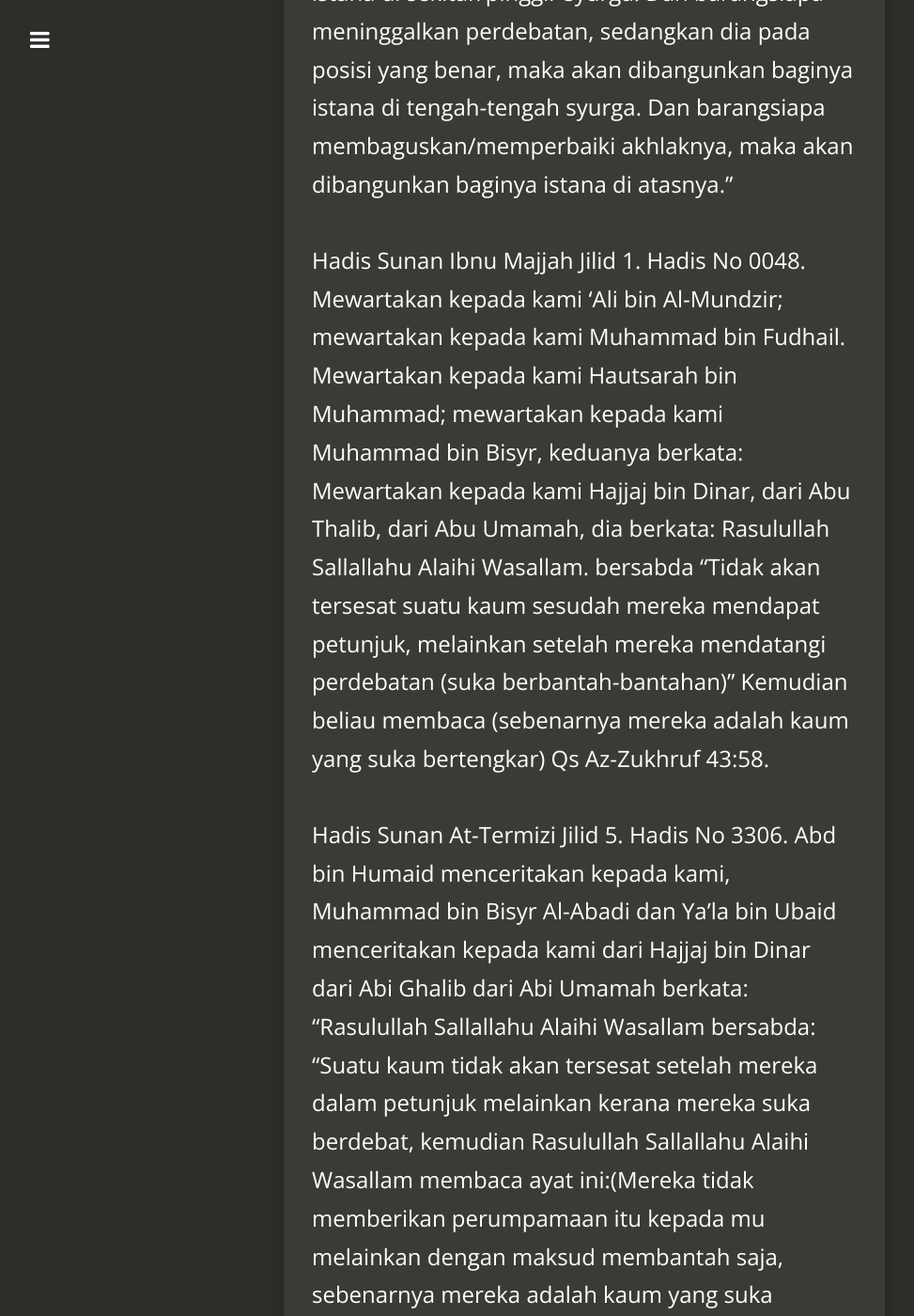
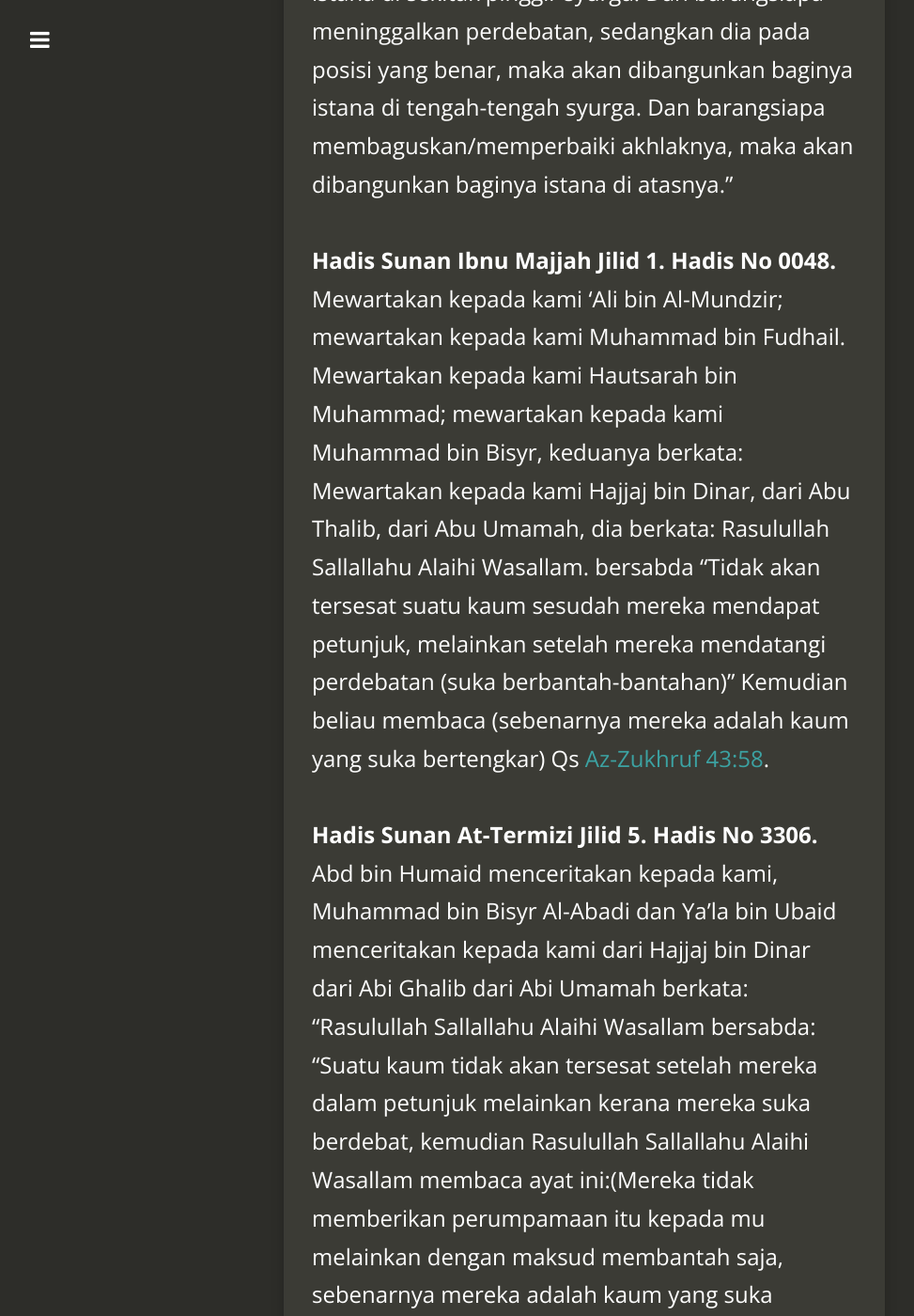
Before and after one commit to kedamaian/swsyafiq, a Jekyll site: the page built from _posts/2016-10-26-elak-berdebat.md, in a window 1280 px wide and 1400 px high, scrolled down 1032 px. Shown: the whole window at 94% size, without its empty margins (18-991 px from the left). Built offline with Jekyll 4.4.1, drawn with Linux system fonts in a browser that asks for light colours; nearby versions of some CDN libraries; comment, search, counter and statistics services are not loaded; some of the changed lines change nothing that is shown; some of the changed text lies outside the part shown.

Commit message:
Update 2016-10-26-elak-berdebat.md

```diff
--- a/_posts/2016-10-26-elak-berdebat.md
+++ b/_posts/2016-10-26-elak-berdebat.md
@@ -8,11 +8,11 @@ categories:
 ---
 "Aku menjamin dengan sebuah istana yang terdapat di tepi syurga bagi orang yang meninggalkan perdebatan/berbantah-bantah walaupun dia benar, aku menjamin dengan sebuah istana yang terdapat di tengah syurga bagi orang yang meninggalkan dusta walaupun bergurau, dan aku menjamin dengan sebuah istana yang tertinggi bagi orang yang membaguskan akhlaknya" [HR. Abu Dawud]
 
-Hadis Sunan Ibnu Majjah Jilid 1. Hadis No. 0051.
+**Hadis Sunan Ibnu Majjah Jilid 1. Hadis No. 0051.**
 Mewartakan kepada kami 'Abdurrahman bin 'Ibrahim Ad Dimasyqiy dan Harun bin Ishaq, keduanya berkata: Mewartakan kepada Ibnu Abu Fudaik, dari Salamah bin Wardan dari Anas bin Malik, dia berkata: Rasulullah Sallallahu Alaihi Wasallam. bersabda: "Barangsiapa yang meninggalkan berkata dusta, sedang dia dalam posisi bersalah, maka akan dibangunkan baginya istana di sekitar/pinggir syurga. Dan barangsiapa meninggalkan perdebatan, sedangkan dia pada posisi yang benar, maka akan dibangunkan baginya istana di tengah-tengah syurga. Dan barangsiapa membaguskan/memperbaiki akhlaknya, maka akan dibangunkan baginya istana di atasnya."
 
-Hadis Sunan Ibnu Majjah Jilid 1. Hadis No 0048.
-Mewartakan kepada kami 'Ali bin Al-Mundzir; mewartakan kepada kami Muhammad bin Fudhail. Mewartakan kepada kami Hautsarah bin Muhammad; mewartakan kepada kami Muhammad bin Bisyr, keduanya berkata: Mewartakan kepada kami Hajjaj bin Dinar, dari Abu Thalib, dari Abu Umamah, dia berkata: Rasulullah Sallallahu Alaihi Wasallam. bersabda "Tidak akan tersesat suatu kaum sesudah mereka mendapat petunjuk, melainkan setelah mereka mendatangi perdebatan (suka berbantah-bantahan)" Kemudian beliau membaca (sebenarnya mereka adalah kaum yang suka bertengkar) Qs Az-Zukhruf 43:58.
+**Hadis Sunan Ibnu Majjah Jilid 1. Hadis No 0048.**
+Mewartakan kepada kami 'Ali bin Al-Mundzir; mewartakan kepada kami Muhammad bin Fudhail. Mewartakan kepada kami Hautsarah bin Muhammad; mewartakan kepada kami Muhammad bin Bisyr, keduanya berkata: Mewartakan kepada kami Hajjaj bin Dinar, dari Abu Thalib, dari Abu Umamah, dia berkata: Rasulullah Sallallahu Alaihi Wasallam. bersabda "Tidak akan tersesat suatu kaum sesudah mereka mendapat petunjuk, melainkan setelah mereka mendatangi perdebatan (suka berbantah-bantahan)" Kemudian beliau membaca (sebenarnya mereka adalah kaum yang suka bertengkar) Qs [Az-Zukhruf 43:58](https://risalahmuslim.id/quran/az-zukhruf/43-58/).
 
-Hadis Sunan At-Termizi Jilid 5. Hadis No 3306.
-Abd bin Humaid menceritakan kepada kami, Muhammad bin Bisyr Al-Abadi dan Ya'la bin Ubaid menceritakan kepada kami dari Hajjaj bin Dinar dari Abi Ghalib dari Abi Umamah berkata: "Rasulullah Sallallahu Alaihi Wasallam bersabda: "Suatu kaum tidak akan tersesat setelah mereka dalam petunjuk melainkan kerana mereka suka berdebat, kemudian Rasulullah Sallallahu Alaihi Wasallam membaca ayat ini:(Mereka tidak memberikan perumpamaan itu kepada mu melainkan dengan maksud membantah saja, sebenarnya mereka adalah kaum yang suka bertengkar). Az Zukhruf.38. Hadis ini adalah hadis hasan sahih kami mengetahuinya hanya dari hadisnya Hajjaj bin Dinar, adapun Hajjaj adalah orang yang dapat dipercayai dan mendekati hadis sahih dan Abu Ghalib namanya adalah Hazawwar.
+**Hadis Sunan At-Termizi Jilid 5. Hadis No 3306.**
+Abd bin Humaid menceritakan kepada kami, Muhammad bin Bisyr Al-Abadi dan Ya'la bin Ubaid menceritakan kepada kami dari Hajjaj bin Dinar dari Abi Ghalib dari Abi Umamah berkata: "Rasulullah Sallallahu Alaihi Wasallam bersabda: "Suatu kaum tidak akan tersesat setelah mereka dalam petunjuk melainkan kerana mereka suka berdebat, kemudian Rasulullah Sallallahu Alaihi Wasallam membaca ayat ini:(Mereka tidak memberikan perumpamaan itu kepada mu melainkan dengan maksud membantah saja, sebenarnya mereka adalah kaum yang suka bertengkar). [Az Zukhruf.38](https://risalahmuslim.id/quran/az-zukhruf/43-58/). Hadis ini adalah hadis hasan sahih kami mengetahuinya hanya dari hadisnya Hajjaj bin Dinar, adapun Hajjaj adalah orang yang dapat dipercayai dan mendekati hadis sahih dan Abu Ghalib namanya adalah Hazawwar.
```
